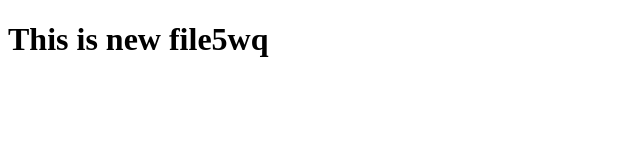
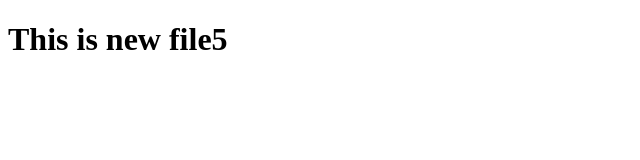
Before and after one commit to AditiGupta2401/local-demo, a plain HTML site: page index.html in a window 1280 px wide. Shown: the full height of the page, 0-640 px from the left. Drawn offline with Linux system fonts and the light colour scheme.

Commit message:
New file5

```diff
--- a/index.html
+++ b/index.html
@@ -6,6 +6,6 @@
     <title>Document</title>
 </head>
 <body>
-    <h1> This is new file5wq</h1>
+    <h1> This is new file5</h1>
 </body>
 </html>
```
